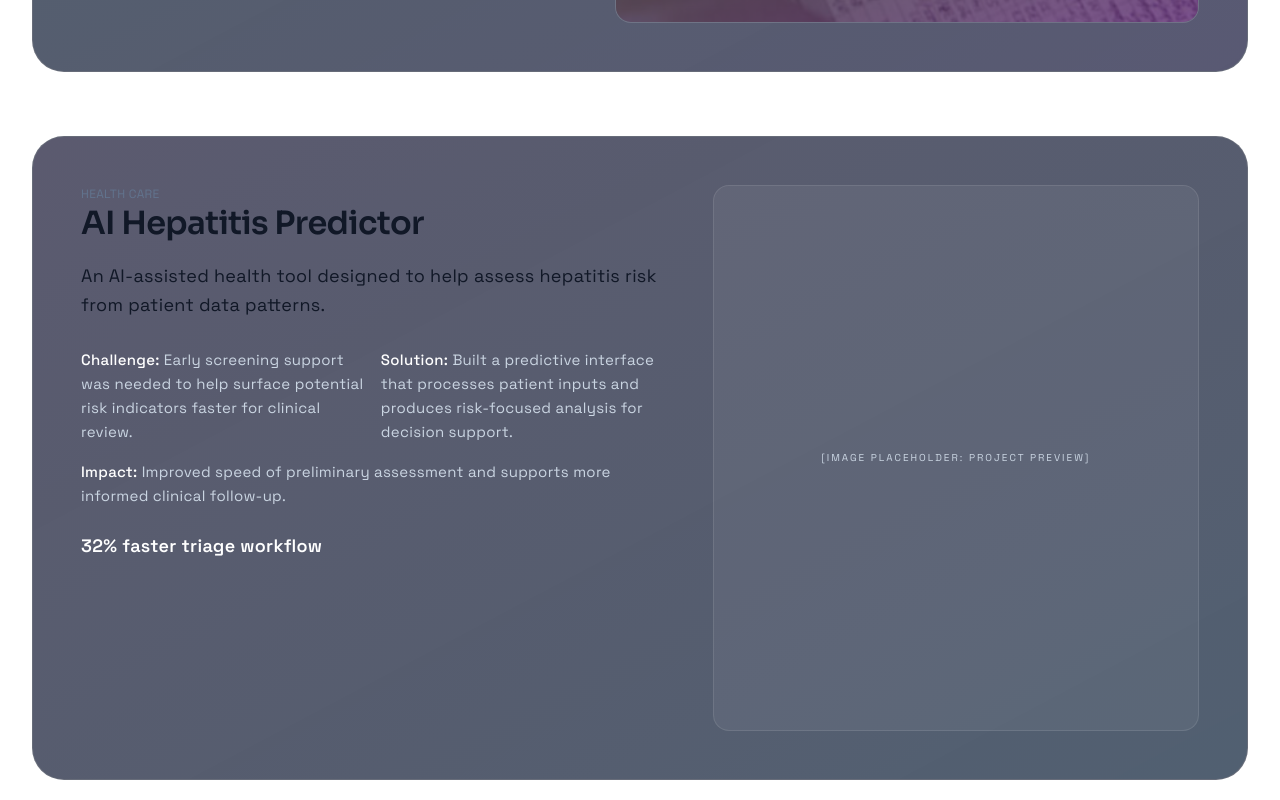
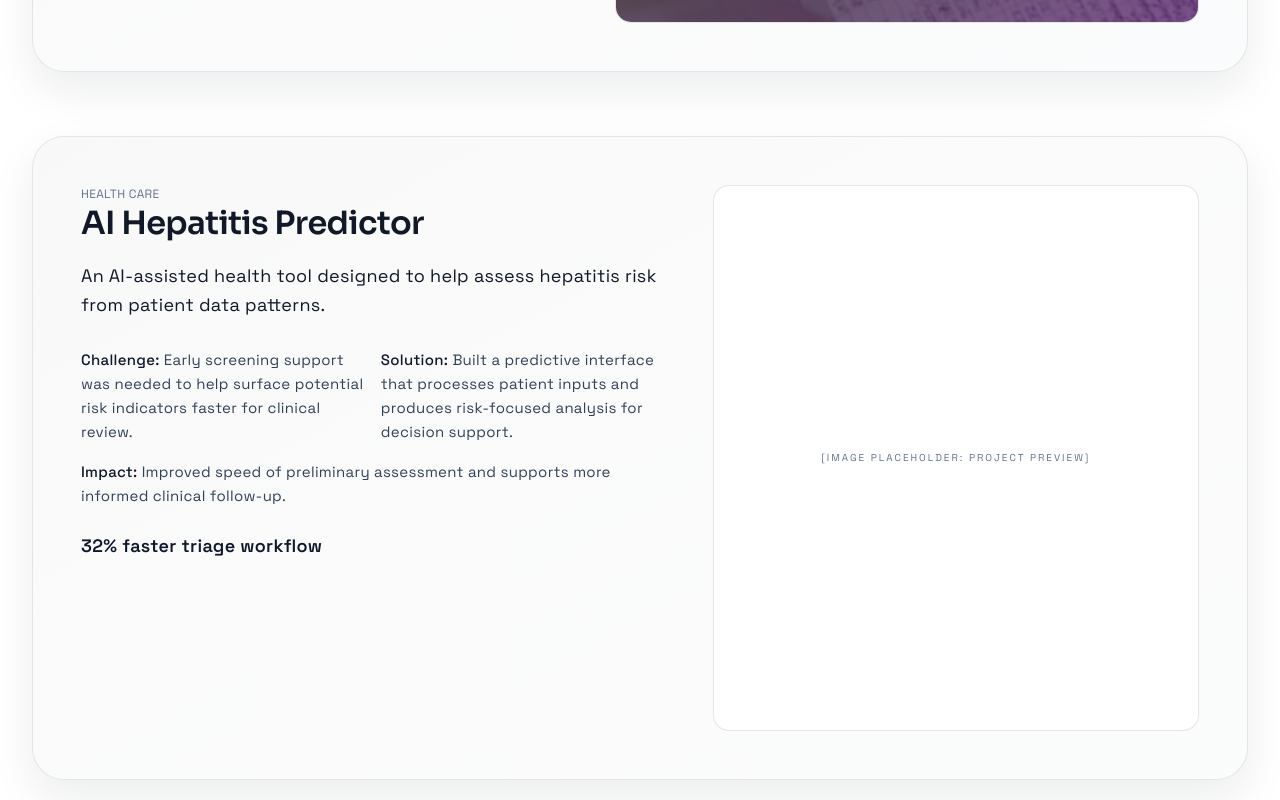
Before and after one commit to Godswill-bot/Tech-Organisation-AGORM-, a Next.js app: page / in a window 1280 px wide. Shown: the part 7660-8460 px from the top of the page. Built offline with nearby package versions, Linux system fonts and the light colour scheme.

Commit message:
fix: portfolio section styling

```diff
--- a/src/components/site/projects-section.tsx
+++ b/src/components/site/projects-section.tsx
@@ -23,9 +23,9 @@ export function ProjectsSection() {
           {projects.map((project, index) => (
             <SectionReveal key={project.id} delay={index * 0.08}>
               <article
-                className="relative overflow-hidden rounded-[2rem] border border-white/10 bg-slate-900/70 p-6 md:p-10 lg:p-12"
+                className="relative overflow-hidden rounded-[2rem] border border-black/10 bg-white p-6 shadow-[0_18px_44px_rgba(15,23,42,0.08)] md:p-10 lg:p-12"
               >
-                <div className={`pointer-events-none absolute inset-0 bg-linear-to-br opacity-15 ${project.gradient}`} />
+                <div className={`pointer-events-none absolute inset-0 bg-linear-to-br opacity-20 ${project.gradient}`} />
 
                 <div className={`relative grid gap-10 lg:gap-12 ${index % 2 === 0 ? "lg:grid-cols-[1fr_1.2fr]" : "lg:grid-cols-[1.2fr_1fr]"}`}>
                   <motion.div
@@ -36,16 +36,16 @@ export function ProjectsSection() {
                     transition={{ duration: 0.55, ease: [0.22, 1, 0.36, 1] }}
                   >
                     <p className="text-xs uppercase tracking-[0.2em] text-slate-500">{project.category}</p>
-                    <h3 className="text-hover-accent mt-3 text-3xl font-semibold leading-tight text-white sm:text-4xl lg:text-5xl">{project.title}</h3>
-                    <p className="text-hover-soft mt-5 text-base leading-8 text-slate-300 sm:text-lg">{project.summary}</p>
+                    <h3 className="text-hover-accent mt-3 text-3xl font-semibold leading-tight text-slate-950 sm:text-4xl lg:text-5xl">{project.title}</h3>
+                    <p className="text-hover-soft mt-5 text-base leading-8 text-slate-700 sm:text-lg">{project.summary}</p>
 
-                    <div className="mt-7 grid gap-4 text-sm leading-7 text-slate-300 sm:grid-cols-2 sm:text-[15px]">
-                      <p><span className="font-medium text-white">Challenge:</span> {project.challenge}</p>
-                      <p><span className="font-medium text-white">Solution:</span> {project.solution}</p>
-                      <p className="sm:col-span-2"><span className="font-medium text-white">Impact:</span> {project.impact}</p>
+                    <div className="mt-7 grid gap-4 text-sm leading-7 text-slate-700 sm:grid-cols-2 sm:text-[15px]">
+                      <p><span className="font-medium text-slate-900">Challenge:</span> {project.challenge}</p>
+                      <p><span className="font-medium text-slate-900">Solution:</span> {project.solution}</p>
+                      <p className="sm:col-span-2"><span className="font-medium text-slate-900">Impact:</span> {project.impact}</p>
                     </div>
 
-                    <p className="mt-6 text-lg font-semibold text-white">{project.metric}</p>
+                    <p className="mt-6 text-lg font-semibold text-slate-900">{project.metric}</p>
 
                     {project.websiteUrl || project.trackerUrl ? (
                       <div className="mt-6 flex flex-wrap gap-3">
@@ -74,7 +74,7 @@ export function ProjectsSection() {
                   </motion.div>
 
                   <motion.div
-                    className={`overflow-hidden rounded-2xl border border-white/10 bg-white/5 ${index % 2 === 0 ? "order-2" : "order-1 lg:order-2"}`}
+                    className={`overflow-hidden rounded-2xl border border-black/10 bg-white ${index % 2 === 0 ? "order-2" : "order-1 lg:order-2"}`}
                     initial={{ opacity: 0, y: 14 }}
                     whileInView={{ opacity: 1, y: 0 }}
                     viewport={{ once: true, margin: "-15% 0px -10% 0px" }}
@@ -89,7 +89,7 @@ export function ProjectsSection() {
                         className="h-[20rem] w-full object-cover object-top sm:h-[26rem] lg:h-[34rem]"
                       />
                     ) : (
-                      <div className="grid h-[20rem] place-items-center px-4 text-center text-[10px] uppercase tracking-[0.2em] text-slate-300 sm:h-[26rem] lg:h-[34rem]">
+                      <div className="grid h-[20rem] place-items-center px-4 text-center text-[10px] uppercase tracking-[0.2em] text-slate-500 sm:h-[26rem] lg:h-[34rem]">
                         [IMAGE PLACEHOLDER: project preview]
                       </div>
                     )}
--- a/src/data/site-content.ts
+++ b/src/data/site-content.ts
@@ -114,7 +114,7 @@ export const projects: Project[] = [
     previewImage: "/siwes-system-project-updated.png",
     websiteUrl: "https://mtuswiesplatform.me/",
     trackerUrl: "https://mtusiwes-track.vercel.app",
-    gradient: "from-cyan-500/30 via-blue-500/20 to-violet-600/40",
+    gradient: "from-slate-900/18 via-slate-700/12 to-slate-400/20",
   },
   {
     id: "ai-hepatitis-predictor",
@@ -127,7 +127,7 @@ export const projects: Project[] = [
       "Built a predictive interface that processes patient inputs and produces risk-focused analysis for decision support.",
     impact: "Improved speed of preliminary assessment and supports more informed clinical follow-up.",
     metric: "32% faster triage workflow",
-    gradient: "from-fuchsia-500/25 via-indigo-500/20 to-sky-500/35",
+    gradient: "from-slate-800/16 via-slate-600/12 to-slate-400/18",
   },
   {
     id: "credit-scoring-system",
@@ -140,7 +140,7 @@ export const projects: Project[] = [
       "Developed a scoring engine that combines transaction signals and customer data into simple risk bands.",
     impact: "Helps ecommerce teams make faster credit decisions and reduce avoidable exposure.",
     metric: "27% reduction in risky approvals",
-    gradient: "from-blue-500/30 via-indigo-500/20 to-purple-600/35",
+    gradient: "from-slate-900/18 via-slate-700/12 to-slate-500/18",
   },
 ];
 
```
